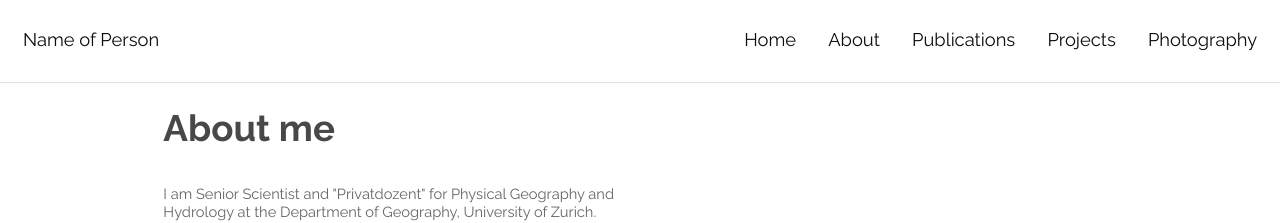
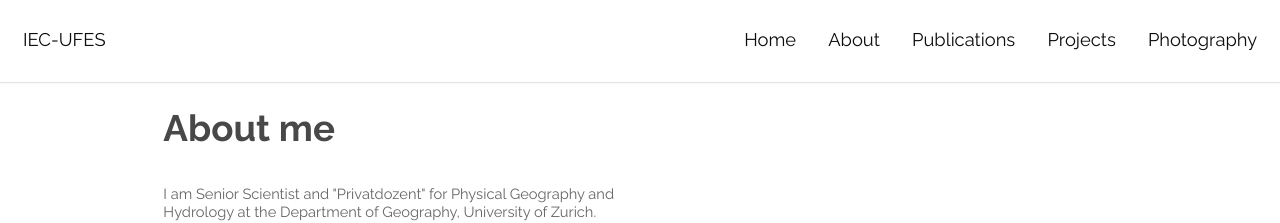
Before and after one commit to katarenamatos/katarenamatos.github.io, a Jekyll site: the page built from about.html, in a window 1280 px wide. Shown: the top 223 px of the page. Built offline with Jekyll 4.4.1, drawn with Linux system fonts in a browser that asks for light colours.

Commit message:
theme_local

```diff
--- a/_config.yml
+++ b/_config.yml
@@ -15,4 +15,3 @@
 image_snow_ice_thumbs_loc: "/images/copyrighted/snow_ice/thumbs"
 
 theme: jekyll-theme-minimal
-remote_theme: pages-theme/minimal
--- a/_includes/header.html
+++ b/_includes/header.html
@@ -1,8 +1,8 @@
 <header id="header" class={{ page.navtype }}>
   {% if page.navtype != "alt" %}
-    <h1><a href="index.html">Name of Person</a></h1>
+    <h1><a href="index.html">IEC-UFES</a></h1>
   {% else %}
-    <h1>Name of Person</h1>
+    <h1>IEC-UFES</h1>
   {% endif %}
   <nav id="nav">
     <ul>
--- a/index.html
+++ b/index.html
@@ -6,7 +6,7 @@
 <div class="centered">
   <div class="strokeme" style="font-size: 150%;">
     <h2>
-      Water in Mountain Areas
+      Guía de  <br>Mudançãs Climáticas<br> no Espírito Santo
     </h2>
   </div>
 </div>
```
Also changed, not shown: 1 other file.
